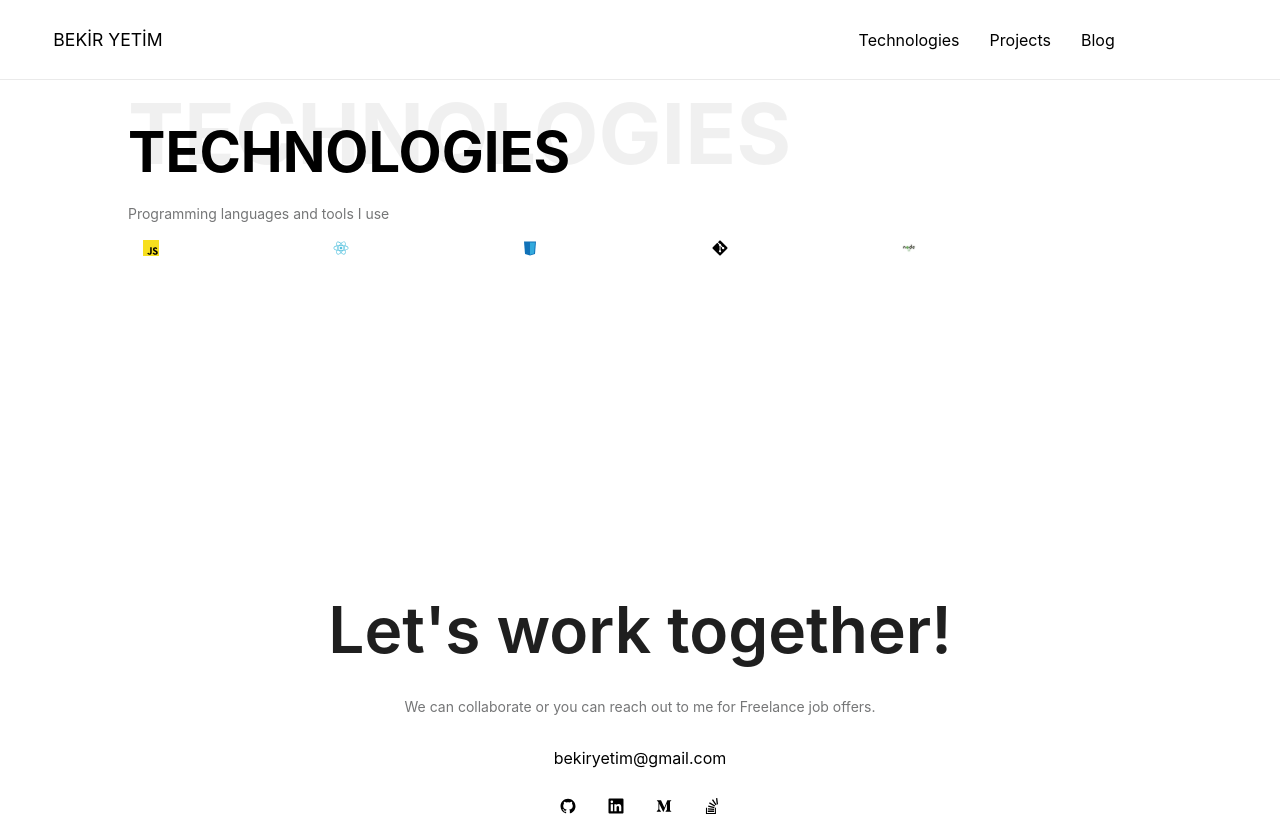
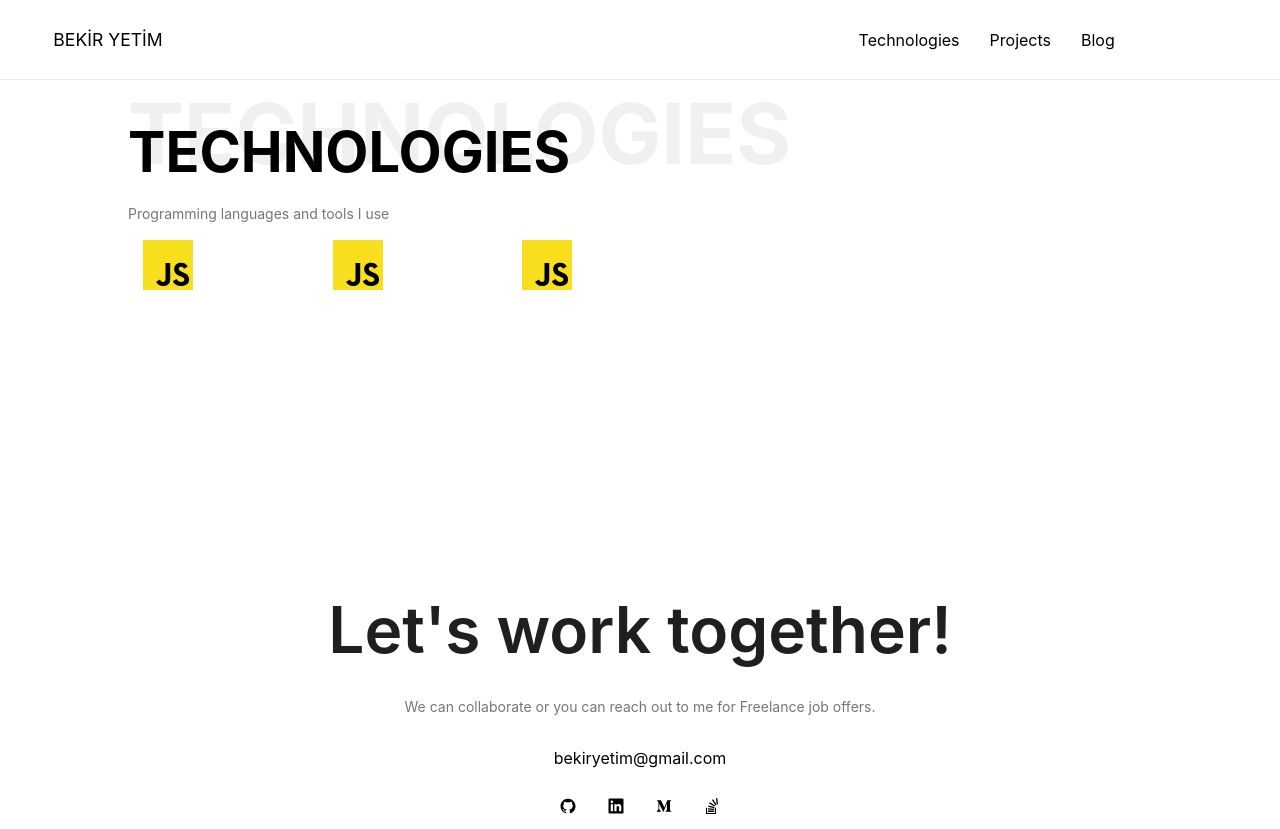
Before and after one commit to zeynepbozkirr/portfolio-next-app, a Next.js app: page /technologies in a window 1280 px wide. Built offline with nearby package versions, Linux system fonts and the light colour scheme.

Commit message:
change versio

```diff
--- a/components/shared/blogpost/blogpost.module.css
+++ b/components/shared/blogpost/blogpost.module.css
@@ -1,12 +1,6 @@
-.blogPost{
-
-}
-
 .container{
     width: 100%;
     height: 150px;
-    /*display: flex;*/
-    /*overflow: hidden;*/
     margin: 0;
     list-style: none;
     grid-template-columns: repeat(6, 1fr);
@@ -16,22 +10,12 @@
     border-radius: 50px;
 }
 
-.item{
-}
-
 .date{
     margin-bottom: -10px;
     padding-top:50px;
     color: #757677;
+}
 
-}
-.line{
-    /*display: block;*/
-    /*width: 2.3rem;*/
-    /*height: 0.1rem;*/
-    /*background-color: rgba(25, 27, 29, 0.6);*/
-    /*margin-top: 0.6rem;*/
-}
 .title{
     display: flex;
     font-weight: bold;
--- a/components/technologies/index.js
+++ b/components/technologies/index.js
@@ -12,11 +12,25 @@ import {
 
 const TechnologiesComp = forwardRef((props, ref) => {
   const icons = [
-    JavascriptSvgrepoCom,
+    () => <JavascriptSvgrepoCom width={50} height={50} />,
     ReactSvgrepoCom,
     Css3SvgrepoCom,
     GitSvgrepoCom,
     NodeJsSvgrepoCom,
+  ];
+  const mockData = [
+    {
+      title: "JS",
+      icon: <JavascriptSvgrepoCom width={50} height={50} />,
+    },
+    {
+      title: "JS",
+      icon: <JavascriptSvgrepoCom width={50} height={50} />,
+    },
+    {
+      title: "JS",
+      icon: <JavascriptSvgrepoCom width={50} height={50} />,
+    },
   ];
 
   const animation = useAnimation();
@@ -71,14 +85,14 @@ const TechnologiesComp = forwardRef((props, ref) => {
         initial="hidden"
         animate="visible"
       >
-        {icons.map((itemx, index) => (
+        {mockData.map((itemx, index) => (
           <motion.li
             key={index}
             className={styles.item}
             variants={item}
             // animate={animation}
           >
-            {itemx()}
+            {itemx.icon}
           </motion.li>
         ))}
       </motion.ul>
```
Also changed, not shown: components/shared/blogpost/index.js (+3 -4 lines), package.json (+4 -3 lines), 1 other file (tests, documents, lock files or other folders).
